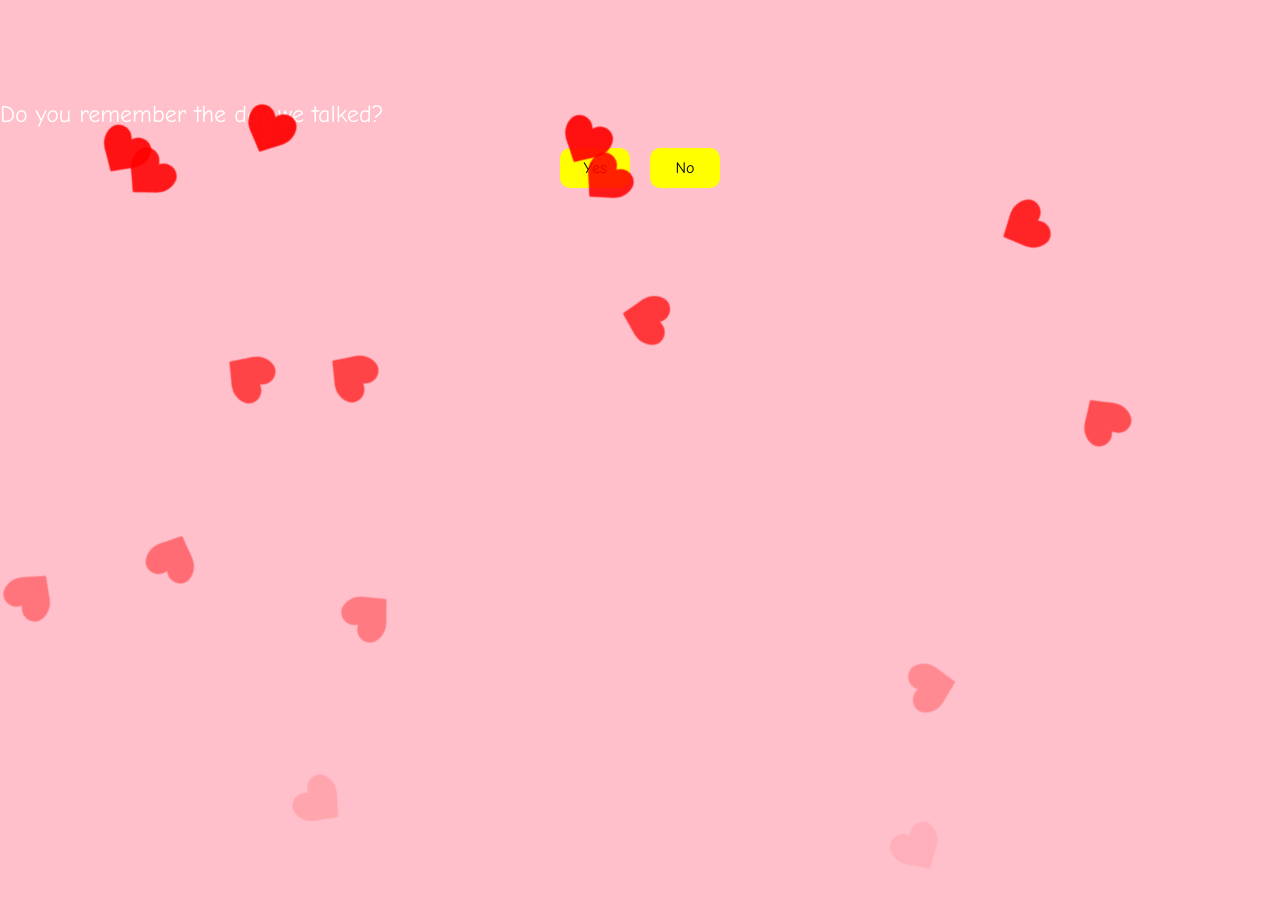
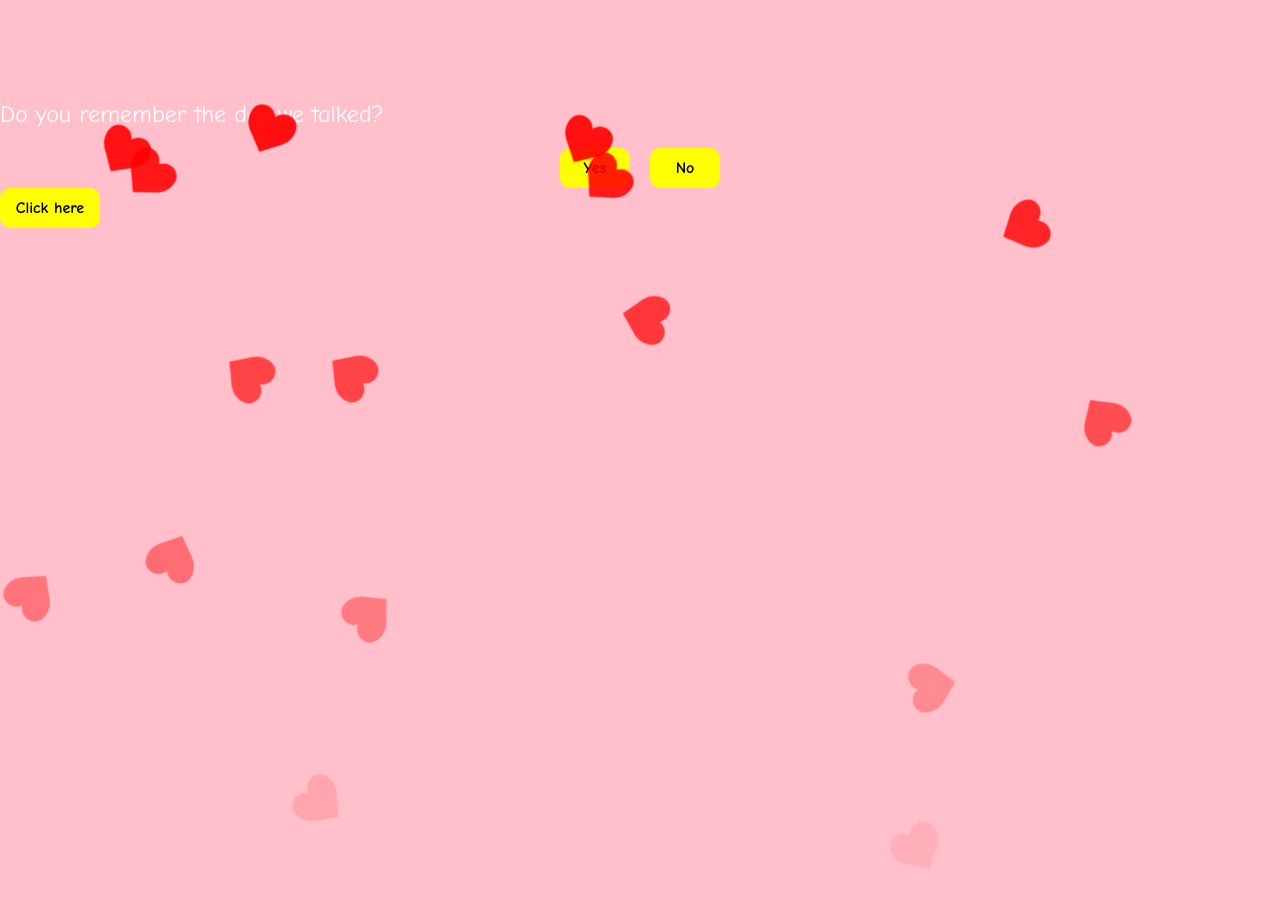
Before and after one commit to ganeshmalhi123123/pages-123, a plain HTML site: page page1.html in a window 1280 px wide. Drawn offline with Linux system fonts and the light colour scheme.

Commit message:
page1.html

```diff
--- a/page1.html
+++ b/page1.html
@@ -1,3 +1,4 @@
+
 <!DOCTYPE html>
 <html lang="en">
 
@@ -78,6 +79,21 @@
             font-family: 'Comic Sans MS', cursive, sans-serif;
             height: 40px;
             width: 70px;
+            font-weight: bold;
+        }
+        .btn1{
+
+            font-size: 16px;
+            cursor: pointer;
+            border: none;
+            border-radius: 10px;
+            background-color: yellow;
+            color: black;
+            transition: background-color 0.3s;
+            font-family: 'Comic Sans MS', cursive, sans-serif;
+            height: 40px;
+            width: 100px;
+            font-weight: bold;
         }
 
         .message {
@@ -128,6 +144,7 @@
             }
         }
     </script>
+    <a href="page2.html"><button class="btn1">Click here</button></a>
 </body>
 
 </html>
```
